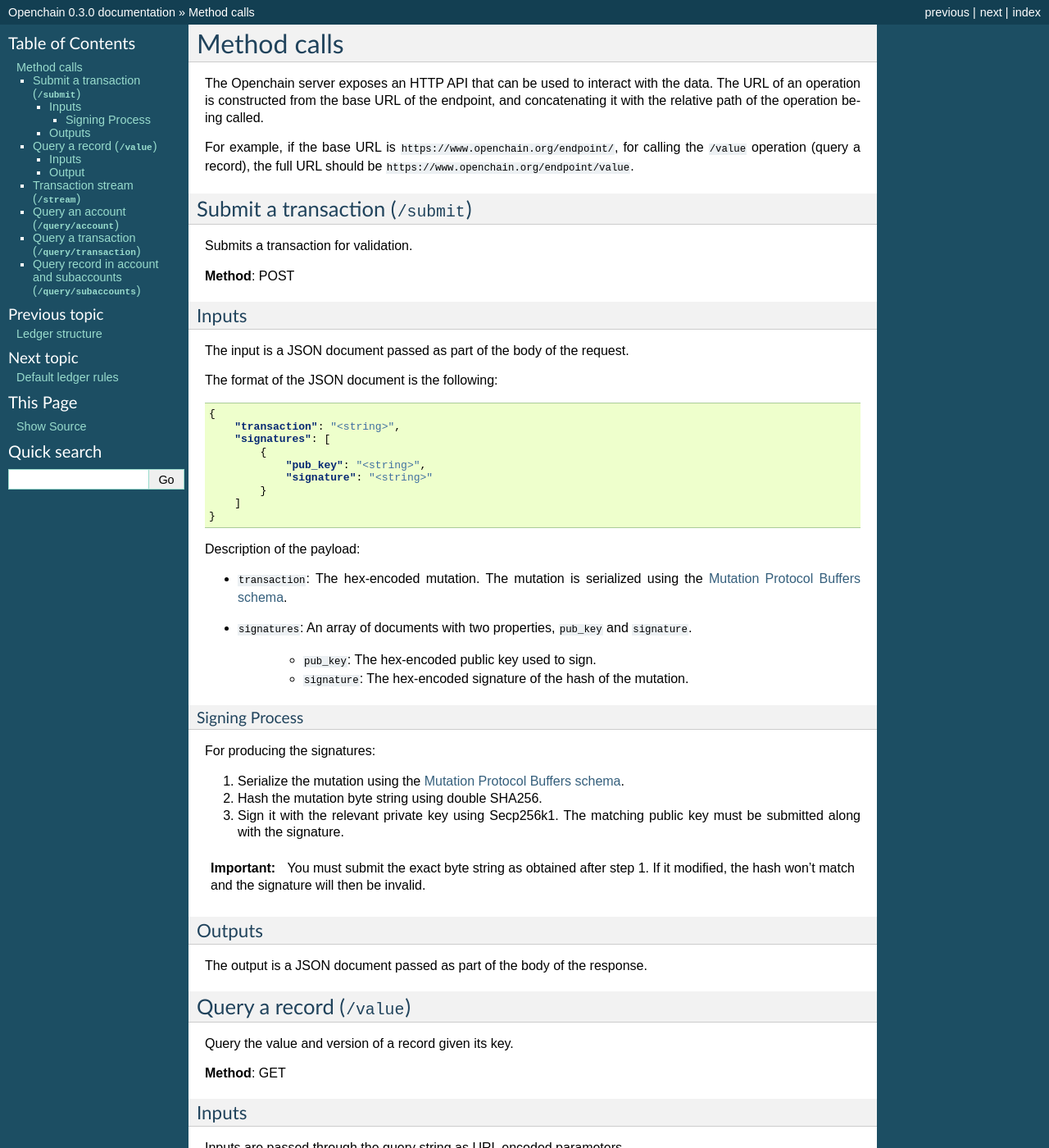
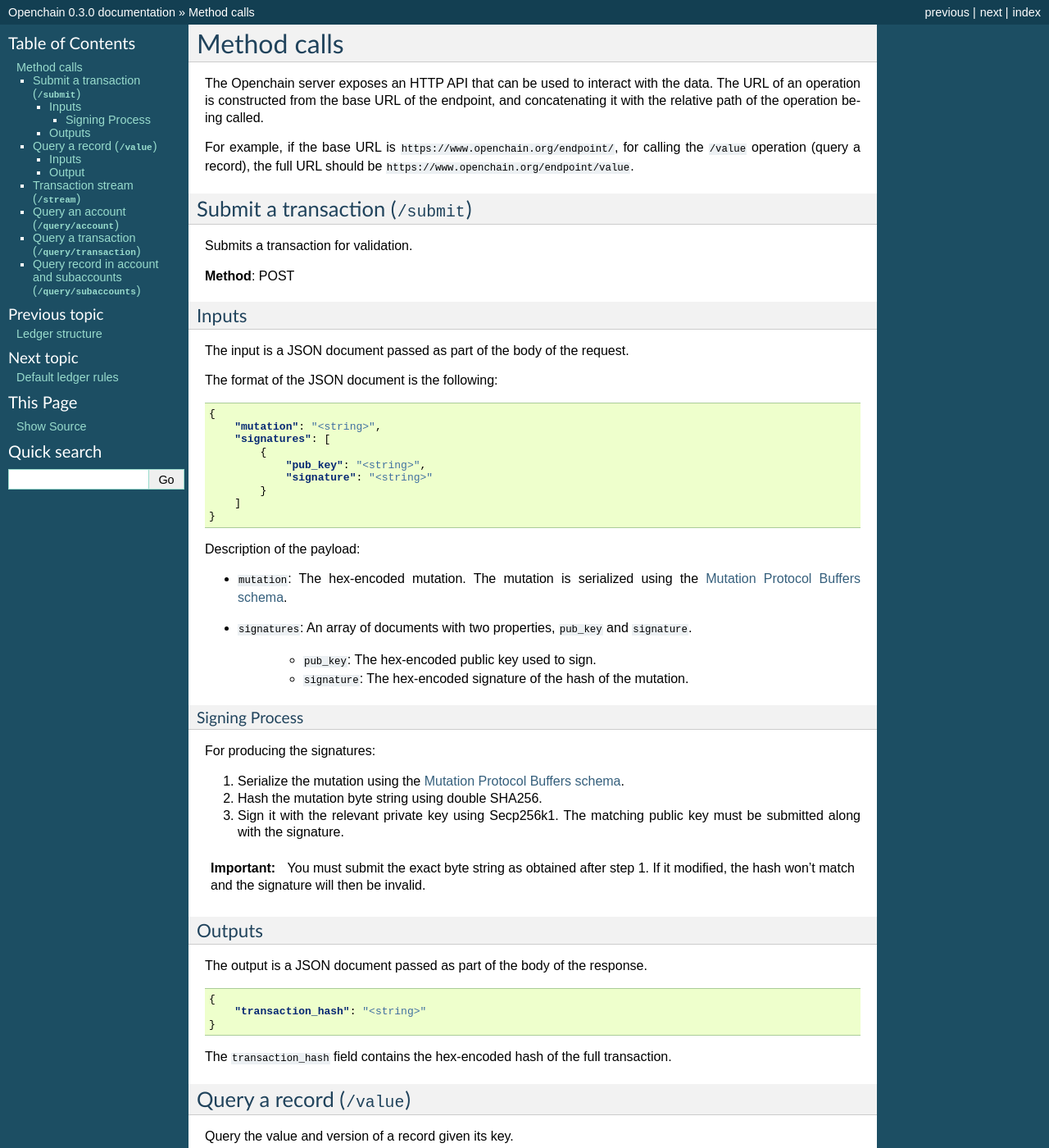
Before and after one commit to openchain/docs, a Sphinx documentation site: the page built from docs/source/api/method-calls.rst, in a window 1280 px wide and 1400 px high. Shown: the whole window at 82% size. Built offline with Sphinx 7.4.7, drawn with Linux system fonts in a browser that asks for light colours.

```diff
--- a/docs/source/api/method-calls.rst
+++ b/docs/source/api/method-calls.rst
@@ -24,7 +24,7 @@ The format of the JSON document is the following:
 .. code-block:: json
 
     {
-        "transaction": "<string>",
+        "mutation": "<string>",
         "signatures": [
             {
                 "pub_key": "<string>",
@@ -35,7 +35,7 @@ The format of the JSON document is the following:
 
 Description of the payload:
 
-- ``transaction``: The hex-encoded mutation. The mutation is serialized using the :ref:`Mutation Protocol Buffers schema <data-structures-mutation>`.
+- ``mutation``: The hex-encoded mutation. The mutation is serialized using the :ref:`Mutation Protocol Buffers schema <data-structures-mutation>`.
 - ``signatures``: An array of documents with two properties, ``pub_key`` and ``signature``.
 
     - ``pub_key``: The hex-encoded public key used to sign.
@@ -56,6 +56,14 @@ Outputs
 ~~~~~~~
 
 The output is a JSON document passed as part of the body of the response.
+
+.. code-block:: json
+
+    {
+        "transaction_hash": "<string>"
+    }
+
+The ``transaction_hash`` field contains the hex-encoded hash of the full transaction.
 
 Query a record (``/value``)
 ---------------------------
```
